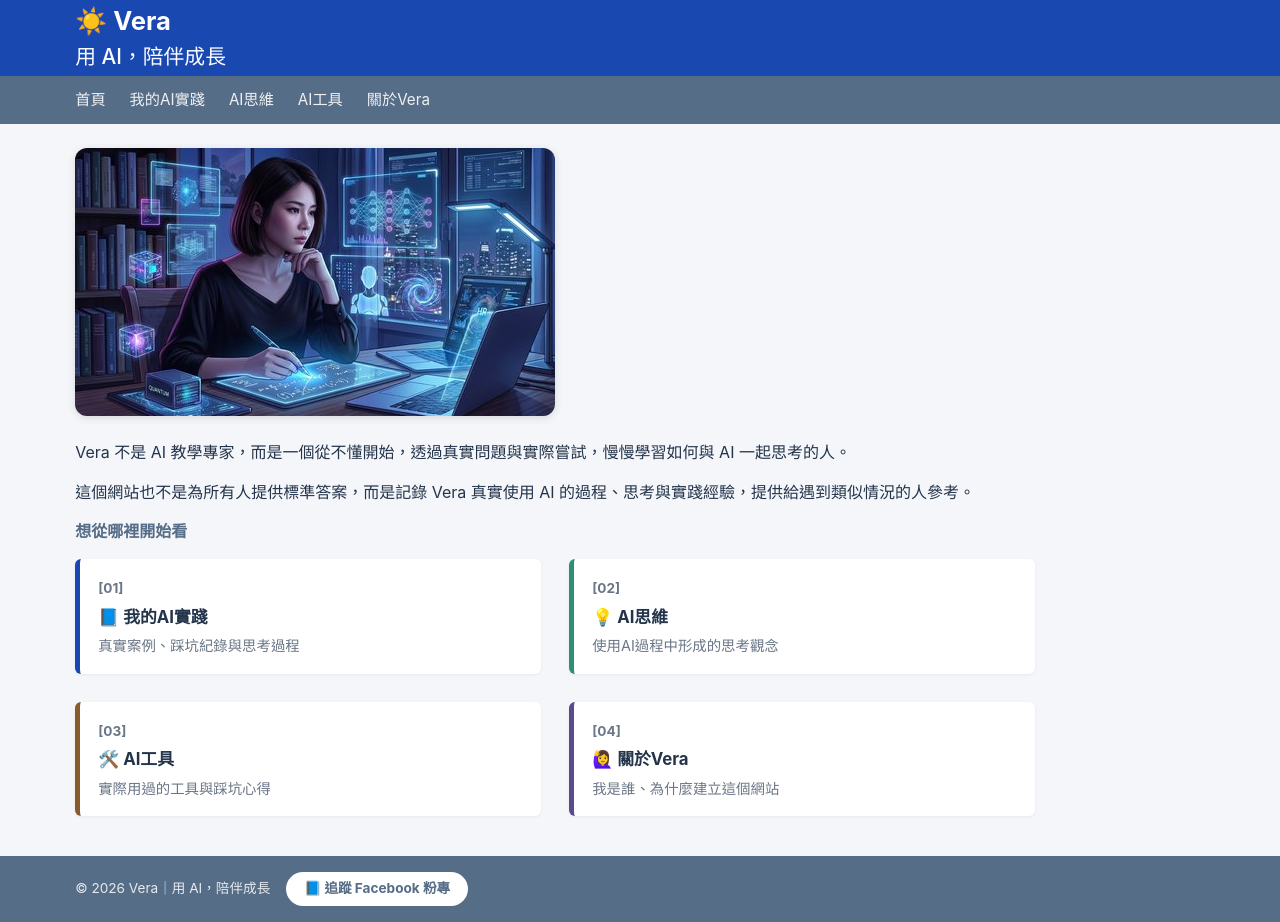
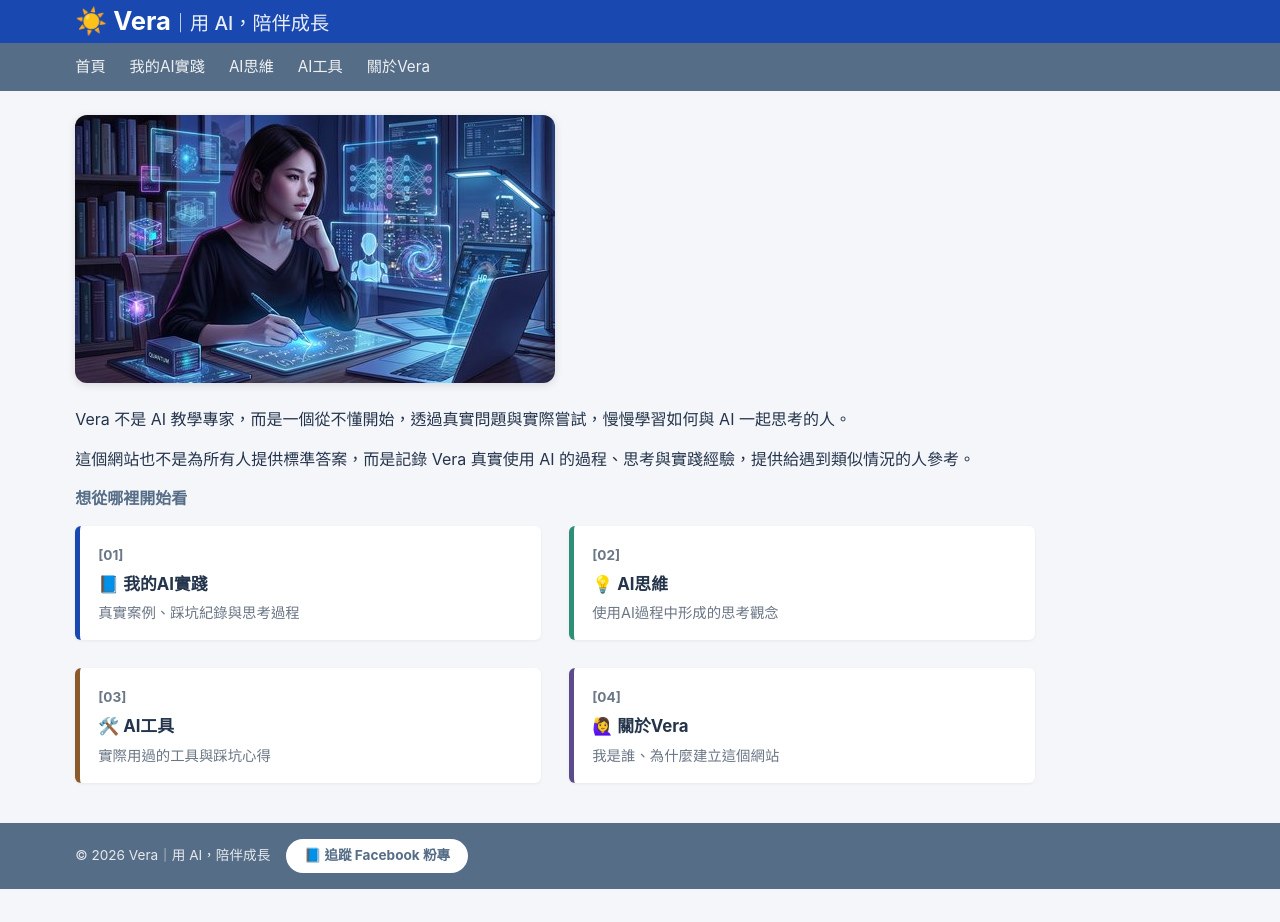
Before and after one commit to Vera-With-AI/Vera-With-AI.github.io, a Jekyll site: the page built from index.md, in a window 1280 px wide. Built offline with Jekyll 4.4.1, drawn with Linux system fonts in a browser that asks for light colours; after the commit the page ends 900 px from its top, so only the background shows below that.

Commit message:
頁首標題與標語合併成一行，用｜分隔
Co-Authored-By: Claude Sonnet 5 <noreply@anthropic.com>

```diff
--- a/_config.yml
+++ b/_config.yml
@@ -12,7 +12,7 @@ collections:
 
 markdown: kramdown
 
-css_version: 24
+css_version: 25
 
 exclude:
   - _templates
--- a/_includes/header.html
+++ b/_includes/header.html
@@ -1,7 +1,6 @@
 <header class="site-banner">
   <div class="container">
-    <p class="site-banner-title">☀️ {{ site.title }}</p>
-    <p class="site-banner-sub">{{ site.description }}</p>
+    <p class="site-banner-title">☀️ {{ site.title }}<span class="site-banner-sub">｜{{ site.description }}</span></p>
   </div>
 </header>
 <nav class="site-subnav">
--- a/assets/css/style.css
+++ b/assets/css/style.css
@@ -36,15 +36,13 @@ body {
 .site-banner-title {
   font-size: 1.6rem;
   font-weight: 700;
-  margin: 0 0 6px;
+  margin: 0;
   line-height: 1.2;
 }
 .site-banner-sub {
-  margin: 0;
-  color: rgba(255,255,255,0.98);
-  font-size: 1.3rem;
+  color: rgba(255,255,255,0.9);
+  font-size: 1.2rem;
   font-weight: 500;
-  line-height: 1.3;
 }
 
 .site-subnav {
```
